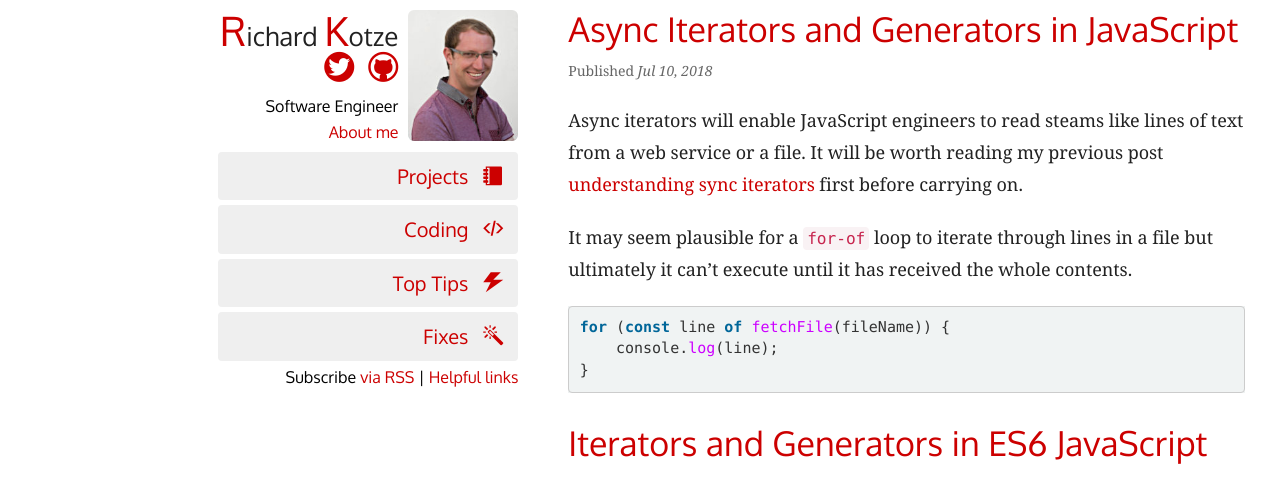
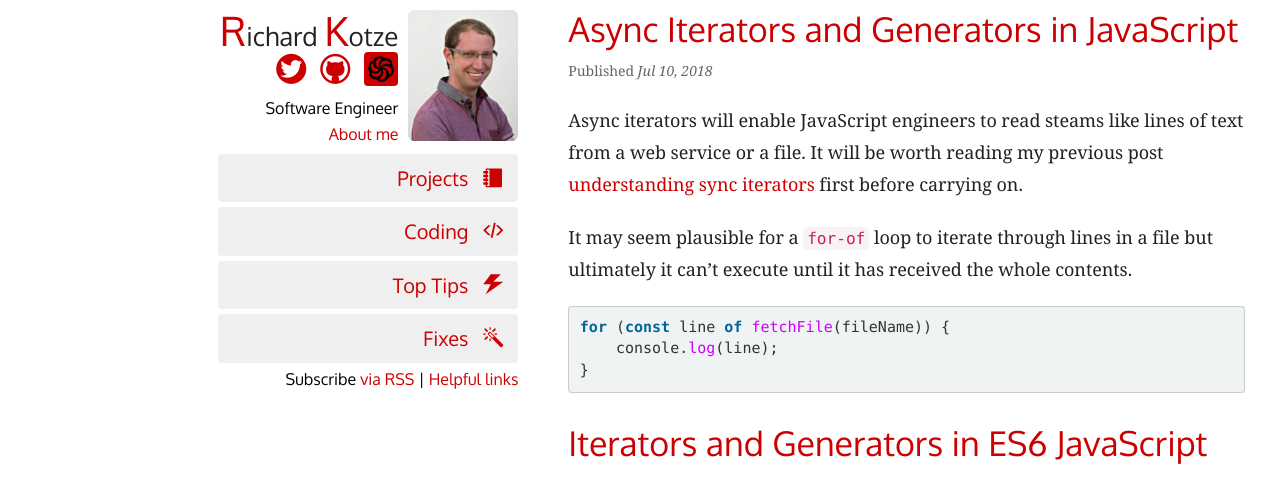
Before and after one commit to rkotze/rkotze.github.io, a Jekyll site: the page built from index.html, in a window 1280 px wide. Shown: the top 477 px of the page. Built offline with Jekyll 4.4.1, drawn with Linux system fonts in a browser that asks for light colours; the list of posts is cut into pages by our own code.

Commit message:
Include codewars logo

```diff
--- a/_includes/header.html
+++ b/_includes/header.html
@@ -12,7 +12,9 @@
           <p class="socialbuttons">
               <a class="icon-twitter icon-font-large" target="_blank" href="https://twitter.com/{{ site.twitter_username }}"></a>
               <a class="icon-github icon-font-large" target="_blank" href="https://github.com/{{ site.github_username }}"></a>
-          </p>
+              <a class="icon-codewars" target="_blank" href="https://www.codewars.com/users/richkotze"><img src="/images/codewars.svg" alt="Codewars logo" /></a>
+
+            </p>
           <p>Software Engineer</p>
           <p>
             <a href="/about-me">About me</a></p>
--- a/css/main.scss
+++ b/css/main.scss
@@ -91,6 +91,16 @@ h1.me {
             }
         }
     }
+}
+
+.socialbuttons a.icon-codewars {
+    width: 34px;
+    height: 34px;
+    padding: 4px;
+    border-radius: 4px;
+    background-color: $red;
+    vertical-align: text-bottom;
+    margin: 0 0 0 10px;
 }
 
 .rk-image {
```
Also changed, not shown: images/codewars.svg (added).
